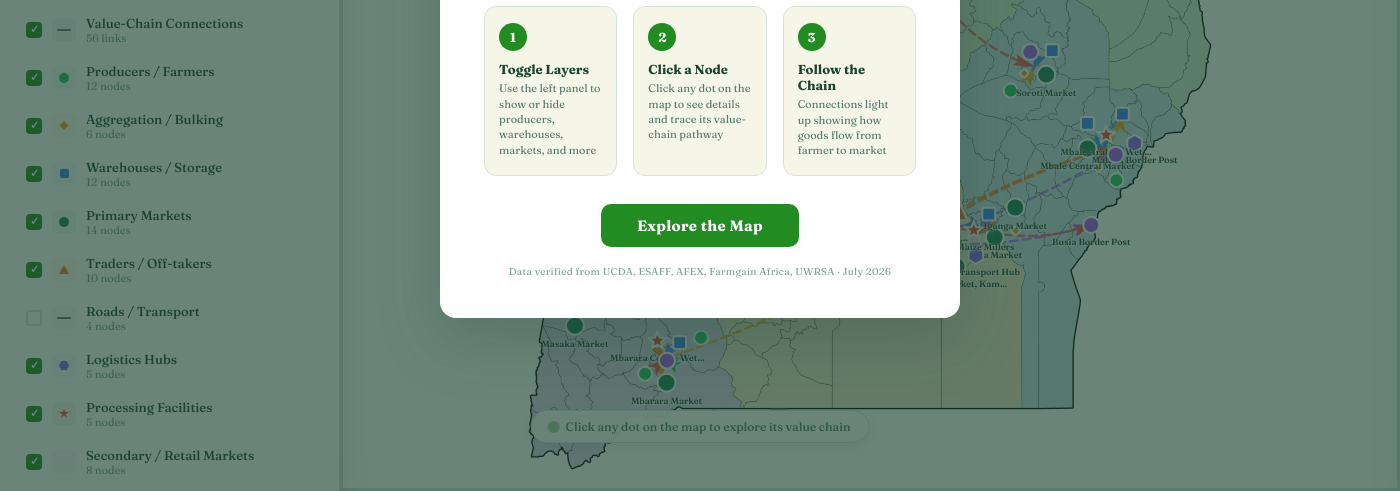
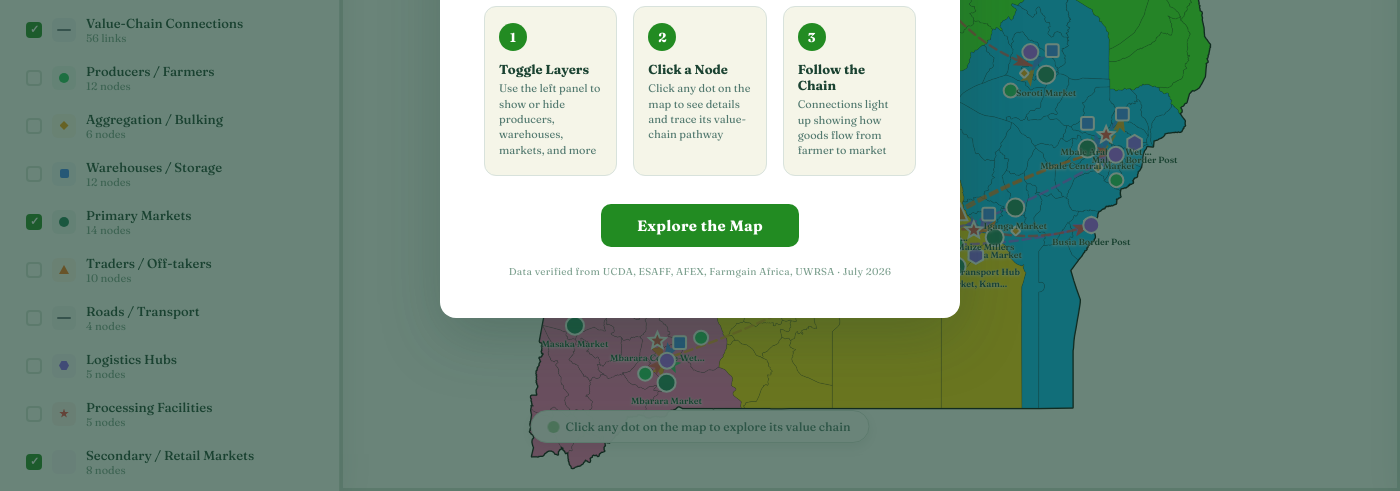
Before and after one commit to jessethegreat6190/uganda-agri-value-chain, an Electron app: page index.html in a window 1400 px wide. Shown: the part 309-800 px from the top of the page. Drawn offline with nearby package versions, Linux system fonts and the light colour scheme.

Commit message:
Default layers: only connections + primary/secondary markets auto-load. Bright region colors.

```diff
--- a/index.html
+++ b/index.html
@@ -999,7 +999,7 @@ document.addEventListener('click', function hideHintOnce(e) {
 // ─── DATA ──────────────────────────────────────────────────────────────
 
 const LAYER_CONFIG = [
-  { id: 'producers', label: 'Producers / Farmers', color: '#22c55e', count: 12, defaultOn: true,
+  { id: 'producers', label: 'Producers / Farmers', color: '#22c55e', count: 12, defaultOn: false,
     markers: [
       { lat: 1.07, lng: 34.18, name:'Bugisu Cooperative Union', village:'Mbale', crops:['Coffee'], farmers:18000, volume:3200, settlement:'rural', desc:'UCDA-certified Arabica coffee cooperative on Mt. Elgon slopes. Established 1954. ~18,000 members. ~3,200 MT/year. WRS pilot participant.' },
       { lat: -0.15, lng: 29.98, name:'Nyakatonzi Co-operative Union', village:'Kasese/Bushenyi', crops:['Cotton','Coffee'], farmers:15000, volume:4500, settlement:'rural', desc:'Western Uganda cooperative union. 15,000+ members. ~4,500 MT/year cotton & coffee. WRS pilot participant. Soybean & sunflower diversification underway.' },
@@ -1015,7 +1015,7 @@ const LAYER_CONFIG = [
       { lat: 1.44, lng: 31.35, name:'Hoima Coffee Growers Cooperative', village:'Hoima', crops:['Coffee','Beans'], farmers:2800, volume:1500, settlement:'rural', desc:'Albertine region coffee and bean producers. ~1,500 MT/year. Near Lake Albert farming zone.' }
     ]
   },
-  { id: 'aggregation', label: 'Aggregation / Bulking', color: '#f59e0b', count: 6, defaultOn: true,
+  { id: 'aggregation', label: 'Aggregation / Bulking', color: '#f59e0b', count: 6, defaultOn: false,
     markers: [
       { lat: 2.24, lng: 32.90, name:'NAAC Aggregation Hub, Lira', location:'Lira', capacity:'8000', capacityUnit:'MT', settlement:'rural', connected:['Lira Maize & Sesame Farmers Group','Soroti Soybean & Groundnut Farmers'], desc:'National cooperative umbrella aggregation hub for Lango sub-region.' },
       { lat: 1.72, lng: 33.61, name:'Farmgain Bulking Centre, Soroti', location:'Soroti', capacity:'6500', capacityUnit:'MT', settlement:'rural', connected:['Soroti Soybean & Groundnut Farmers'], desc:'Market information system hub. Farmgain Africa partnership for price discovery.' },
@@ -1025,7 +1025,7 @@ const LAYER_CONFIG = [
       { lat: 1.44, lng: 31.35, name:'Hoima Aggregation Hub', location:'Hoima', capacity:'5400', capacityUnit:'MT', settlement:'rural', connected:['Hoima Coffee Growers Cooperative'], desc:'Albertine region aggregation hub for coffee and beans.' }
     ]
   },
-  { id: 'warehouses', label: 'Warehouses / Storage', color: '#3b82f6', count: 12, defaultOn: true,
+  { id: 'warehouses', label: 'Warehouses / Storage', color: '#3b82f6', count: 12, defaultOn: false,
     markers: [
       { lat: 1.36, lng: 34.33, name:'AFEX Smart Warehouse, Bulambuli', location:'Bulambuli', capacity:8000, occupancy:72, settlement:'rural', connected:['Bugisu CU Grading Centre, Mbale'], commodities:['Maize','Sorghum','Soybeans'], desc:'AFEX smart storage facility. Part of 20+ warehouses across Uganda. Digital grain management.' },
       { lat: 1.44, lng: 31.35, name:'AFEX Smart Warehouse, Hoima', location:'Hoima', capacity:6000, occupancy:65, settlement:'rural', connected:['Hoima Aggregation Hub'], commodities:['Maize','Coffee'], desc:'AFEX smart storage. Albertine corridor facility.' },
@@ -1059,7 +1059,7 @@ const LAYER_CONFIG = [
       { lat: 0.61, lng: 33.47, name:'Iganga Market', location:'Iganga', focus:['Maize','Beans'], farmers:1050, traders:58, settlement:'rural', connected:['Jinja Market'], desc:'Busoga sub-region market. Farmgain Africa tracked.' }
     ]
   },
-  { id: 'traders', label: 'Traders / Off-takers', color: '#f97316', count: 10, defaultOn: true,
+  { id: 'traders', label: 'Traders / Off-takers', color: '#f97316', count: 10, defaultOn: false,
     markers: [
       { lat: 0.328, lng: 32.590, name:'UGACOF (Uganda Coffee Company)', residence:'Kampala', tradesAt:'Nakawa Market', commodities:['Coffee'], settlement:'urban', desc:'Major Robusta coffee exporter. UCDA-registered. Top 10 exporter (74% of volume from 10 companies).' },
       { lat: 0.318, lng: 32.572, name:'Olam Uganda', residence:'Kampala', tradesAt:'Nakawa Market', commodities:['Coffee','Grains'], settlement:'urban', desc:'International agribusiness. Coffee & grains exporter. UCDA-registered.' },
@@ -1082,7 +1082,7 @@ const LAYER_CONFIG = [
       { label:'North-Western Corridor (Kampala-Mubende-Fort Portal)', coords:[[0.34,32.58],[0.38,32.30],[0.50,32.00],[0.60,31.70],[0.70,31.30],[0.35,30.27]], desc:'To DRC border. Coffee and tea transport corridor.' }
     ]
   },
-  { id: 'logistics', label: 'Logistics Hubs', color: '#8b5cf6', count: 5, defaultOn: true,
+  { id: 'logistics', label: 'Logistics Hubs', color: '#8b5cf6', count: 5, defaultOn: false,
     markers: [
       { lat: 0.325, lng: 32.570, name:'Kampala National Distribution Hub', location:'Kampala', services:['Central distribution','Cold chain','Customs clearing','Warehouse receipt'], settlement:'urban', connected:['Owino Market (St. Balikuddembe)','Nakawa Market, Kampala'], desc:'National logistics and distribution centre. UWRSA certified. EzyAgric 300K+ farmers.' },
       { lat: 0.40, lng: 33.18, name:'Jinja Transport Hub', location:'Jinja', services:['Eastern corridor','Lake transport','Warehousing'], settlement:'rural', connected:['Jinja Market','Watujo Agro Produce Warehouse, Jinja'], desc:'Lake Victoria transport and logistics hub. Busia/Malaba border access.' },
@@ -1091,7 +1091,7 @@ const LAYER_CONFIG = [
       { lat: 1.05, lng: 34.27, name:'Malaba Border Post', location:'Tororo', services:['Kenya-Uganda trade','Customs','Inspection'], settlement:'rural', connected:['Mbale Central Market'], desc:'Kenya-Uganda border trade point. Coffee export route.' }
     ]
   },
-  { id: 'processing', label: 'Processing Facilities', color: '#ef4444', count: 5, defaultOn: true,
+  { id: 'processing', label: 'Processing Facilities', color: '#ef4444', count: 5, defaultOn: false,
     markers: [
       { lat: 0.330, lng: 32.588, name:'Kampala Coffee Dry Mills', location:'Kampala', type:'Coffee hulling, Packaging (>850 dry mills nationwide)', settlement:'urban', supply:['Bugisu Cooperative Union','NUCAFE Farmer Groups'], desc:'850+ coffee dry mills in Uganda (UCDA). Processing for export to 40+ countries.' },
       { lat: 0.43, lng: 33.19, name:'Jinja Maize Millers', location:'Jinja', type:'Maize milling, Flour production', settlement:'rural', supply:['Jinja Aggregation Point','Watujo Agro Produce Ltd'], desc:'Busoga region milling hub. Maize flour for domestic and regional markets.' },
@@ -1293,16 +1293,16 @@ const MARKET_TRADER_CONNECTIONS = [
 // ─── REGION COLOR MAP ──────────────────────────────────────────────────
 
 const REGION_COLORS = {
-  Northern: '#d4e8d0',
-  Eastern: '#c8dde8',
-  Central: '#f0e4c8',
-  Western: '#ddd0e8'
+  Northern: '#39FF14',
+  Eastern: '#00BFFF',
+  Central: '#FFD700',
+  Western: '#FF69B4'
 };
 const REGION_COLORS_DARK = {
-  Northern: '#228B22',
-  Eastern: '#1B4332',
-  Central: '#40916C',
-  Western: '#52796F'
+  Northern: '#00CC00',
+  Eastern: '#0088FF',
+  Central: '#FFAA00',
+  Western: '#FF1493'
 };
 
 // ─── GLOBALS ───────────────────────────────────────────────────────────
```
Also changed, not shown: map.html (+14 -14 lines).
